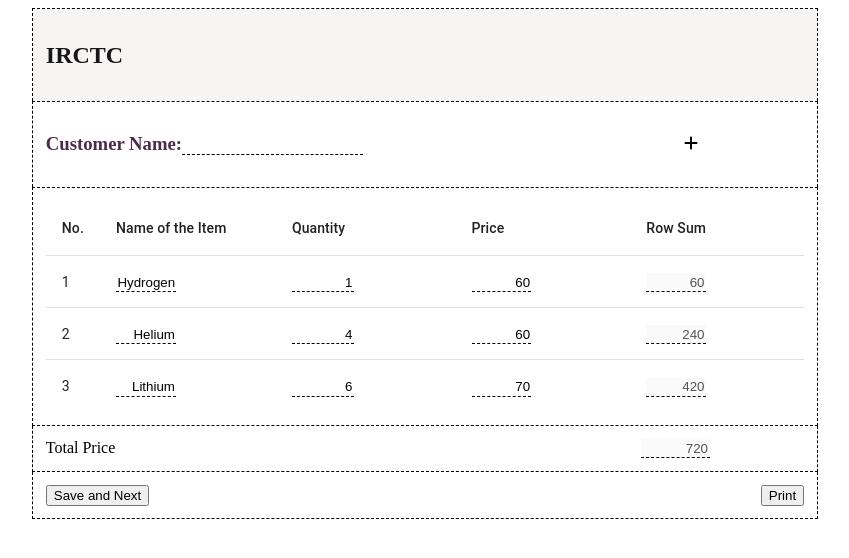
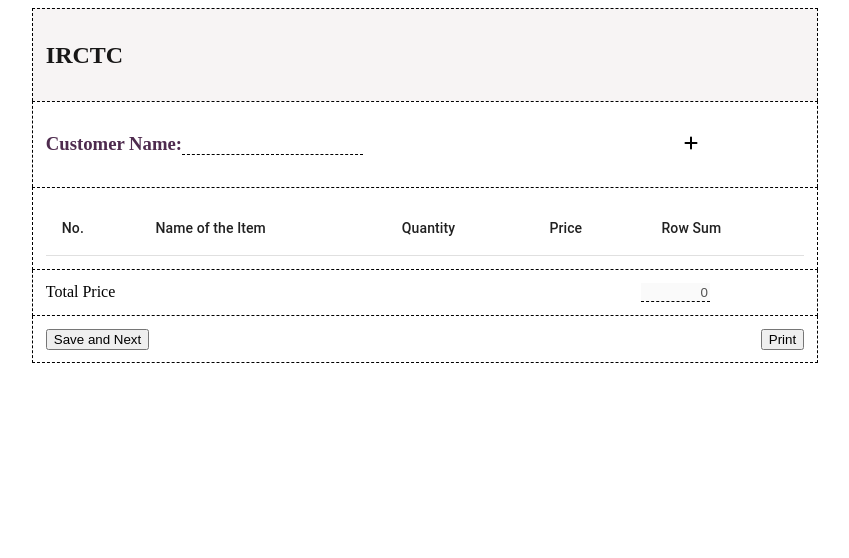
Before and after one commit to mayhim182/BillingSystem_frontend, an Angular app: page / in a window 1280 px wide. Shown: the top 558 px of the page, without its empty margins (215-1064 px from the left). Built offline with nearby package versions, Linux system fonts and the light colour scheme.

Commit message:
REMOVING HARDCODED ITEMS

```diff
--- a/src/app/components/actualbill/actualbill.component.html
+++ b/src/app/components/actualbill/actualbill.component.html
@@ -9,25 +9,25 @@
 
         <ng-container matColumnDef="name">
           <th mat-header-cell *matHeaderCellDef> Name of the Item </th>
-          <td mat-cell *matCellDef="let element">
+          <td mat-cell *matCellDef="let element" class="error_message_flex">
             <label for="name"></label>
-            <input matInput [(ngModel)]="element.name" id="name">
+            <input type="text" matInput #nameInput="ngModel" [(ngModel)]="element.name" id="name" required>
           </td>
         </ng-container>
 
         <ng-container matColumnDef="quantity">
           <th mat-header-cell *matHeaderCellDef> Quantity </th>
-          <td mat-cell *matCellDef="let element">
+          <td mat-cell *matCellDef="let element" class="error_message_flex">
              <label for="quantity"></label>
-             <input matInput [(ngModel)]="element.quantity" id="quantity" (ngModelChange)="rowTotal(element);onpriceChange()">
+             <input type="number" matInput #quantityInput="ngModel" [(ngModel)]="element.quantity" id="quantity" (ngModelChange)="rowTotal(element);onpriceChange()" required pattern="[0-9]+">
           </td>
         </ng-container>
 
         <ng-container matColumnDef="price">
           <th mat-header-cell *matHeaderCellDef>  Price </th>
-          <td mat-cell *matCellDef="let element">
+          <td mat-cell *matCellDef="let element" class="error_message_flex">
             <label for="price"></label>
-            <input matInput [(ngModel)]="element.price" id="price" (ngModelChange)="rowTotal(element);onpriceChange()">
+            <input type="" matInput [(ngModel)]="element.price" id="price" (ngModelChange)="rowTotal(element);onpriceChange()">
           </td>
         </ng-container>
 
--- a/src/app/components/actualbill/actualbill.component.ts
+++ b/src/app/components/actualbill/actualbill.component.ts
@@ -1,4 +1,5 @@
 import { Component, EventEmitter, OnInit, Output } from '@angular/core';
+import { FormBuilder, FormGroup, Validators } from '@angular/forms';
 import { MatTableDataSource } from '@angular/material/table';
 import { Title } from '@angular/platform-browser';
 import { elementAt } from 'rxjs';
@@ -12,9 +13,6 @@ export interface Item {
 }
 
 const ELEMENT_DATA: Item[] = [
-  {position: 1, name: 'Hydrogen', quantity: 1, price: 60,rowTotal:0},
-  {position: 2, name: 'Helium', quantity: 4.0, price: 60,rowTotal:0},
-  {position: 3, name: 'Lithium', quantity: 6, price: 70,rowTotal:0},
 ];
 
 
@@ -26,8 +24,18 @@ const ELEMENT_DATA: Item[] = [
 export class ActualbillComponent implements OnInit{
   displayedColumns: string[] = ['position', 'name', 'quantity', 'price','rowTotal'];
   dataSource = ELEMENT_DATA;
+  actual_bill_form:FormGroup;
   @Output() finalPrice:EventEmitter<number> = new EventEmitter<number>();
   displayedData:MatTableDataSource<Item> = new MatTableDataSource(this.dataSource);
+
+  constructor(private fb:FormBuilder) {
+    this.actual_bill_form = this.fb.group({
+      name: ['', Validators.required],
+      quantity: ['', [Validators.required, Validators.pattern(/^\d+$/)]],
+      price:['', [Validators.required, Validators.pattern(/^\d+(\.\d{1,2})?$/)]]
+    });
+  }
+
   ngOnInit(): void {
     if(this.dataSource.length>0){
       this.dataSource.forEach(element => {
```
Also changed, not shown: 1 other file (tests, documents, lock files or other folders).
